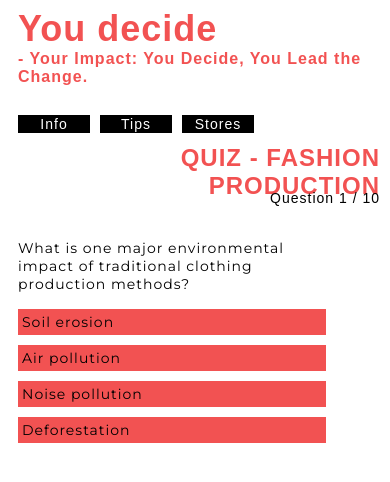
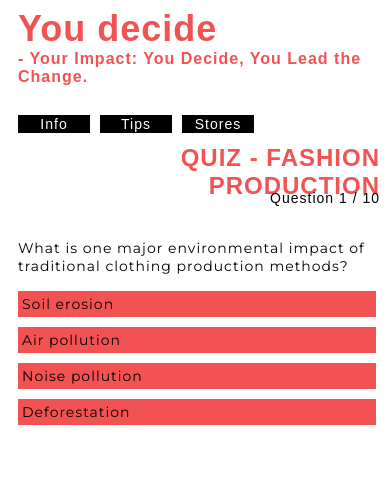
Before and after one commit to Idahel/Final-project, a React (Vite) app: page /quiz in a window 390 px wide. Shown: the top 482 px of the page. Built offline with nearby package versions, Linux system fonts and the light colour scheme; a web font is replaced by a local one.

Commit message:
css test mobile

```diff
--- a/src/components/ComponentsStyling/Quiz.css
+++ b/src/components/ComponentsStyling/Quiz.css
@@ -98,7 +98,8 @@ color: #F25252;
   cursor: pointer;
   margin-bottom: 10px;
   text-align: left;
-  width: 300px;
+  width: 350px;
+  word-wrap: break-word;
   padding: 4px;
   font-size: 14px;
   background-color: #F25252;
@@ -113,13 +114,15 @@ color: #F25252;
 }
 
 .quiz-page .quiz-question{
-  width: 300px;
+  width: 350px;
   position: relative;
   top: 80px;
+  word-wrap: break-word;
 }
 
 .quiz-page .quiz-explanation {
-  width: 300px;
+  width: 350px;
+  word-wrap: break-word;
   position: relative;
   top: 80px;
 }
```
